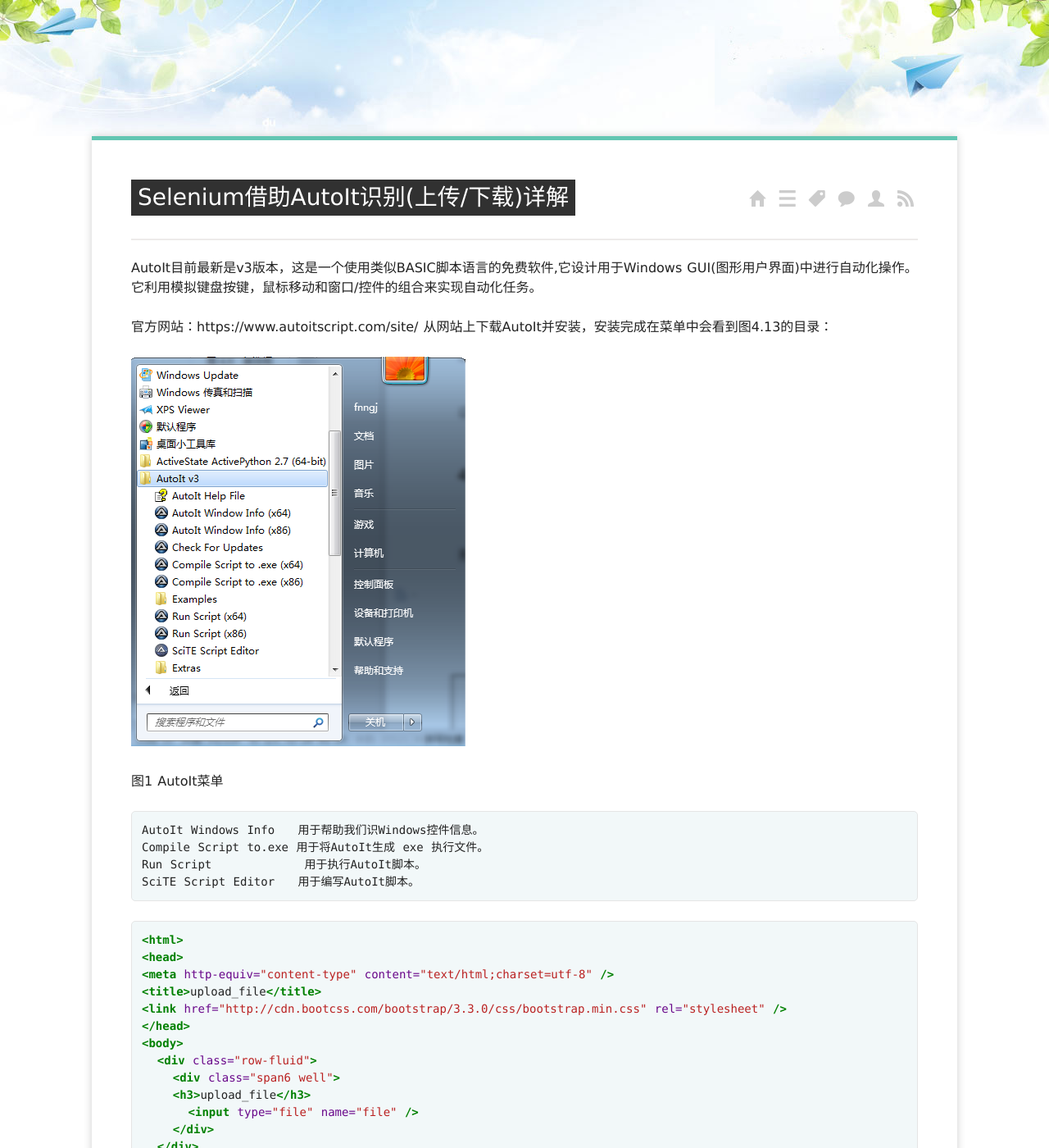
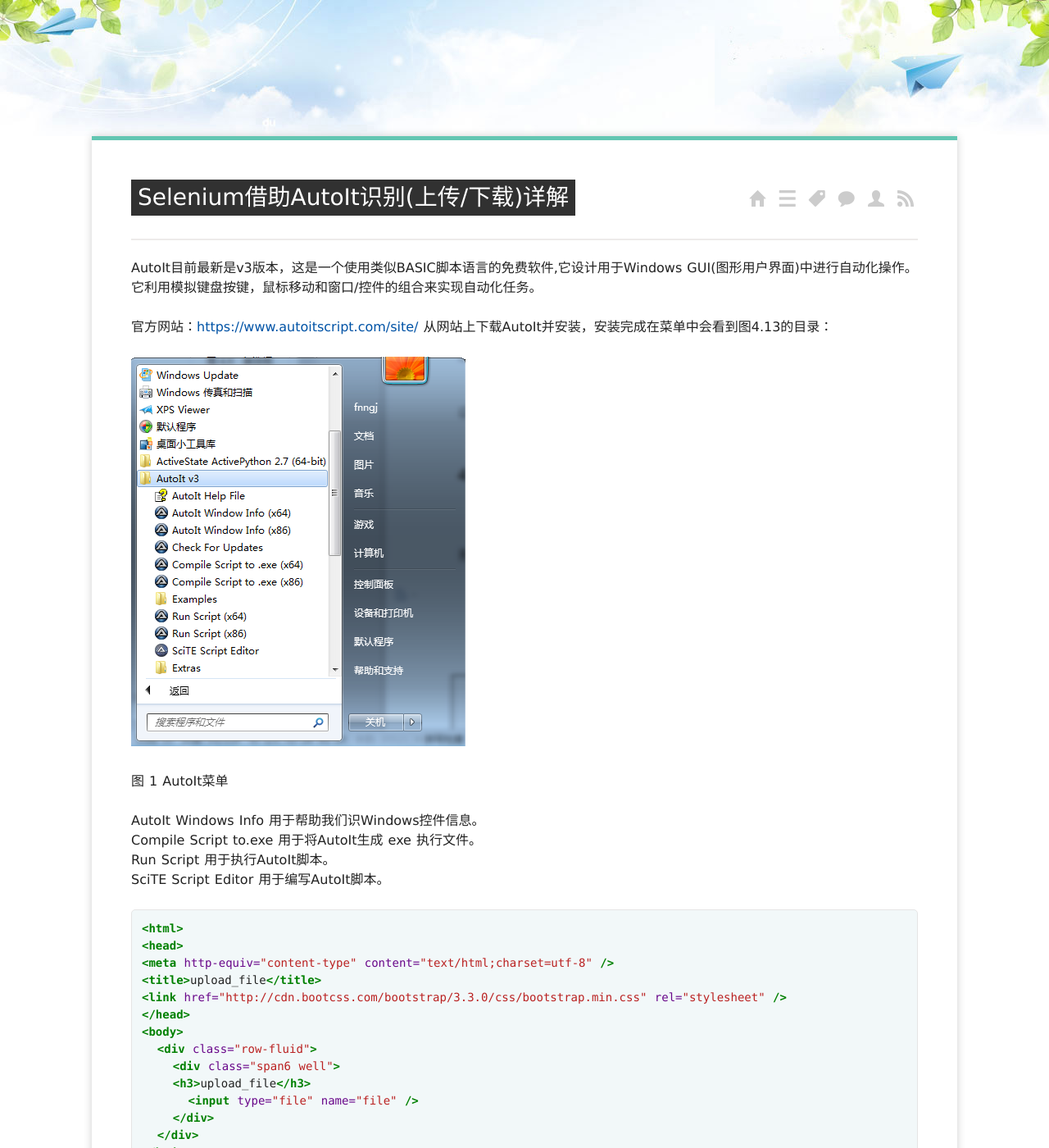
Before and after one commit to minghongjun/minghongjun.github.io, a Jekyll site: the page built from _posts/2015/2015-03-16-selenium-autoit-details.md, in a window 1280 px wide and 1400 px high. Shown: the whole window at 82% size. Built offline with Jekyll 4.4.1, drawn with Linux system fonts in a browser that asks for light colours; Markdown is read by kramdown in place of the engine named in the settings; comment, search, counter and statistics services are not loaded; some of the changed text lies outside the part shown.

Commit message:
daily updates

```diff
--- a/_posts/2015/2015-03-16-selenium-autoit-details.md
+++ b/_posts/2015/2015-03-16-selenium-autoit-details.md
@@ -1,25 +1,25 @@
 ---
 layout: post
 title: Selenium借助AutoIt识别(上传/下载)详解
-categories: autoit
+categories: autoIt
 tags:
 - selenium
-- autoit
+- autoIt
 ---
 
 AutoIt目前最新是v3版本，这是一个使用类似BASIC脚本语言的免费软件,它设计用于Windows GUI(图形用户界面)中进行自动化操作。它利用模拟键盘按键，鼠标移动和窗口/控件的组合来实现自动化任务。
 
-官方网站：https://www.autoitscript.com/site/
+官方网站：<https://www.autoitscript.com/site/>
 从网站上下载AutoIt并安装，安装完成在菜单中会看到图4.13的目录：
 
 <img src="/media/img/autoit/autoit-1.png">
 
-图1  AutoIt菜单
+图 1  AutoIt菜单
 
-    AutoIt Windows Info   用于帮助我们识Windows控件信息。
-    Compile Script to.exe 用于将AutoIt生成 exe 执行文件。
-    Run Script            用于执行AutoIt脚本。
-    SciTE Script Editor   用于编写AutoIt脚本。
+AutoIt Windows Info   用于帮助我们识Windows控件信息。
+Compile Script to.exe 用于将AutoIt生成 exe 执行文件。
+Run Script            用于执行AutoIt脚本。
+SciTE Script Editor   用于编写AutoIt脚本。
 
 {% highlight html %}
 
@@ -47,7 +47,7 @@ AutoIt目前最新是v3版本，这是一个使用类似BASIC脚本语言的免
 
 <img src="/media/img/autoit/autoit-2.jpg">
 
-图2
+图 2
 
 下面以操作upload.html上传弹出的窗口为例讲解AutoIt实现上传过程。
 
@@ -55,11 +55,11 @@ AutoIt目前最新是v3版本，这是一个使用类似BASIC脚本语言的免
 
 <img src="/media/img/autoit/autoit-3.png">
 
-图3 AutoIt Windows Info识别“文件名”输入框控件
+图 3 AutoIt Windows Info识别“文件名”输入框控件
 
 <img src="/media/img/autoit/autoit-4.png">
 
-图4 AutoIt Windows Info识别“打开”按钮控件
+图 4 AutoIt Windows Info识别“打开”按钮控件
 
 如图3、4，通过AutoIt Windows Info 获得以下信息。
 
@@ -90,12 +90,11 @@ ControlFocus()方法用于识别Window窗口。WinWait()设置10秒钟用于等
 AutoIt的脚本已经写好了，可以通过菜单栏“Tools”-->“Go” （或按键盘F5）来运行一个脚本吧！注意在运行时上传窗口当前处于打开状态。
 
 
-
 3、脚本运行正常，将其保存为upfile.au3，这里保存的脚本可以通过Run Script 工具将其打开运行，但我们的目的是希望这个脚本被Python程序调用，那么就需要将其生成exe程序。打开Compile Script to.exe工具，将其生成为exe可执行文件。如图5
 
 <img src="/media/img/autoit/autoit-5.png">
 
-图5 Compile Script to.exe生成exe程序
+图 5 Compile Script to.exe生成exe程序
 
 点击“Browse”选择upfile.au3文件，点击“Convert”按钮将其生成为upfile.exe程序。
 
```
Also changed, not shown: _posts/2014/2014-06-09-Autolt-下拉框命令.md (+3 -3 lines), _posts/2014/2014-06-09-Autolt-实战.md (+3 -3 lines), _posts/2014/2014-06-09-Autolt-常见操作.md (+4 -4 lines), _posts/2015/2015-03-16-selenium-autoit-script.md (+3 -3 lines).
